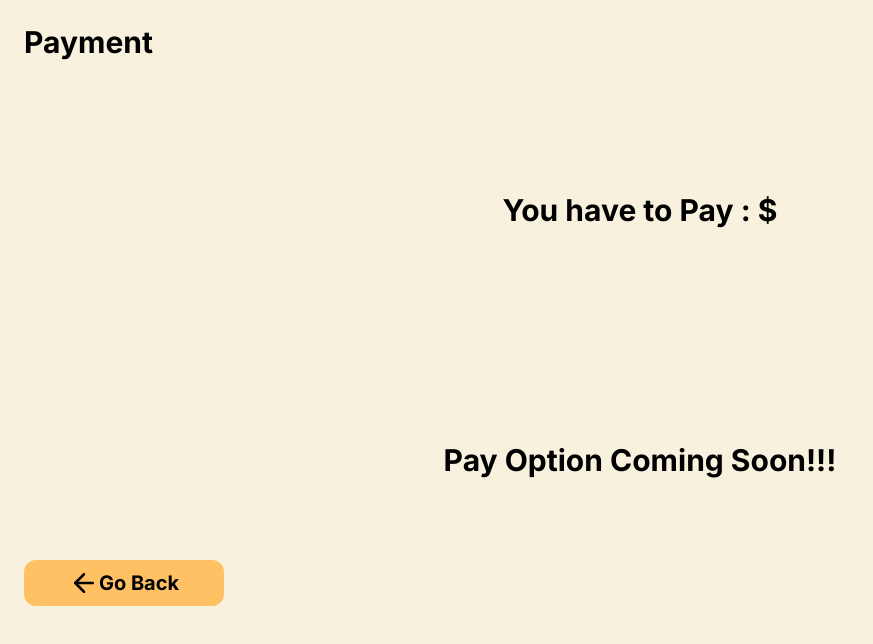
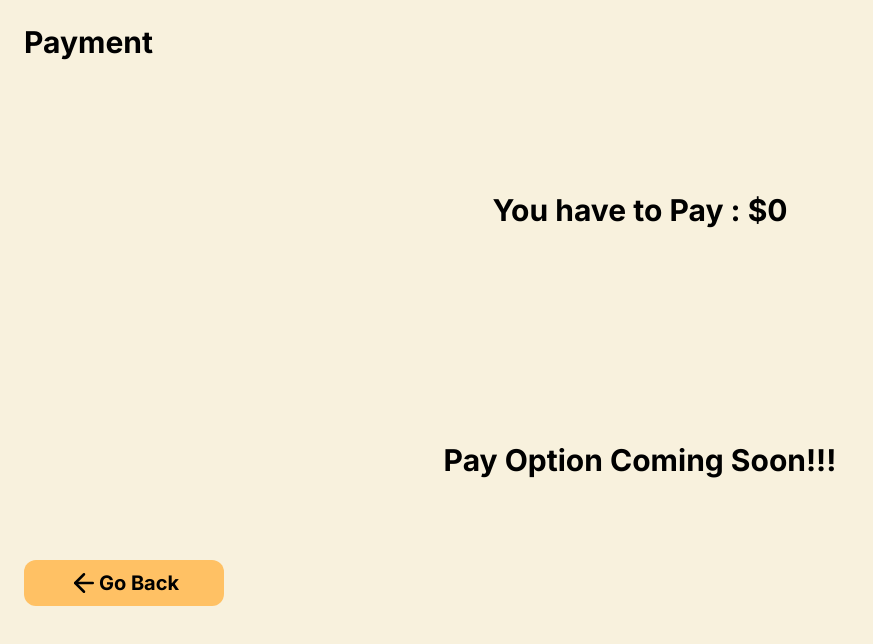
Before and after one commit to SouvikSarkar2/EcomWeb, a Next.js app: page /payment in a window 1280 px wide. Shown: the top 644 px of the page, without its empty margins (0-873 px from the left). Built offline with nearby package versions, Linux system fonts and the light colour scheme.

Commit message:
Loader Added

```diff
--- a/src/components/Payment.tsx
+++ b/src/components/Payment.tsx
@@ -5,7 +5,7 @@ import { useRouter } from "next/navigation";
 import React from "react";
 
 const Payment = () => {
-  const totalAmount = localStorage.getItem("price");
+  const totalAmount = 0;
   const router = useRouter();
   return (
     <div className="bg-text h-screen flex flex-col p-6 text-3xl font-bold">
```
